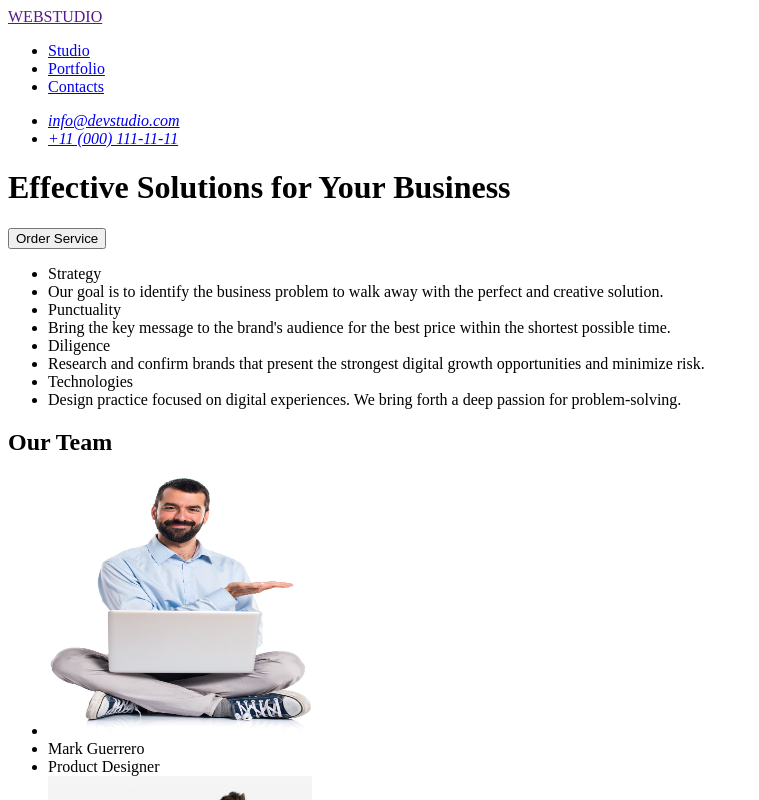
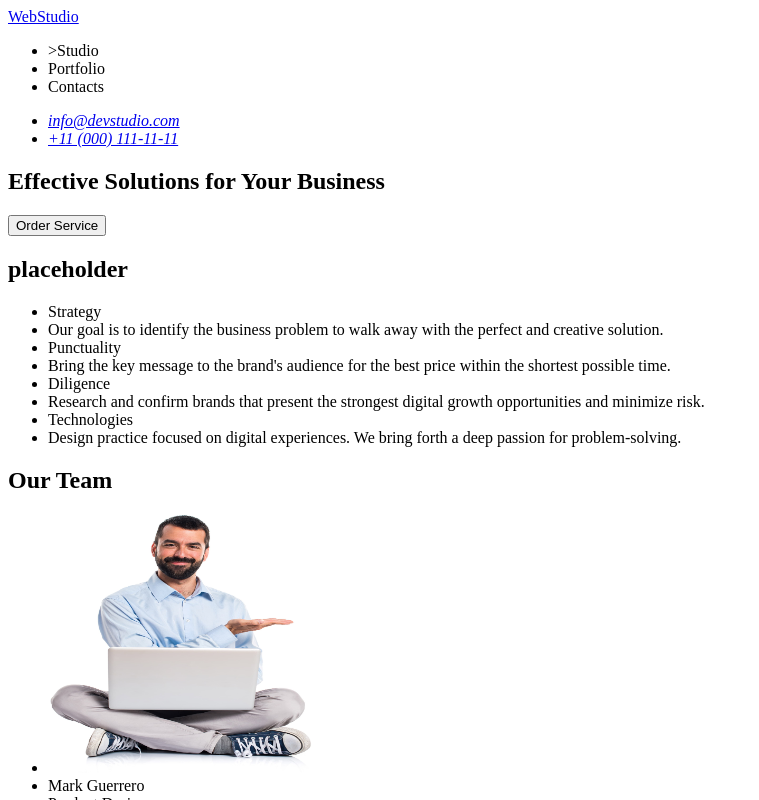
Before and after one commit to Freox1/goit-markup-hw-01, a plain HTML site: page index.html in a window 1280 px wide. Shown: the top 800 px of the page, without its empty margins (0-759 px from the left). Drawn offline with Linux system fonts and the light colour scheme.

Commit message:
Poprawa bledow
Proszę oby było max 30 bledow

```diff
--- a/index.html
+++ b/index.html
@@ -7,12 +7,12 @@
     </head>
     <body>
         <header>
-            <a href="">WEBSTUDIO</a>
+            <a href="./index.html">WebStudio</a>
             <nav>
                 <ul>
-                    <li><a href="#Studio">Studio</a></li>
-                    <li><a href="#Portfolio">Portfolio</a></li>
-                    <li><a href="#Contacts">Contacts</a></li>
+                    <li>>Studio</li>
+                    <li>Portfolio</li>
+                    <li>Contacts</li>
                 </ul>
             </nav>
             <address>
@@ -27,18 +27,22 @@
             </address>
         </header>
         <main>
+            <section>
                 <h1>Effective Solutions for Your Business</h1>
                 <button type="button">Order Service</button>
+            </section>
+            <section>
+                <h2>placeholder</h2>
                 <ul>
                     <li>Strategy</li>
                     <li>
-                    Our goal is to identify the business problem to walk away
-                    with the perfect and creative solution.
+                        Our goal is to identify the business problem to walk
+                        away with the perfect and creative solution.
                     </li>
                     <li>Punctuality</li>
                     <li>
-                    Bring the key message to the brand's audience for the best
-                    price within the shortest possible time.
+                        Bring the key message to the brand's audience for the
+                        best price within the shortest possible time.
                     </li>
                     <li>Diligence</li>
                     <li>
@@ -51,6 +55,9 @@
                         forth a deep passion for problem-solving.
                     </li>
                 </ul>
+            </section>
+
+            <section>
                 <h2>Our Team</h2>
                 <ul>
                     <li>
@@ -101,9 +108,10 @@
                     <li>Daniel Willson</li>
                     <li>UI Designer</li>
                 </ul>
+            </section>
         </main>
         <footer>
-            <a href="">WEBSTUDIO</a>
+            <a href="./index.html">WebStudio</a>
             <p>
                 Increase the flow of customers and sales for your business with
                 digital marketing & growth solutions.
```
Lines whose indentation alone changed are shown as unchanged.
